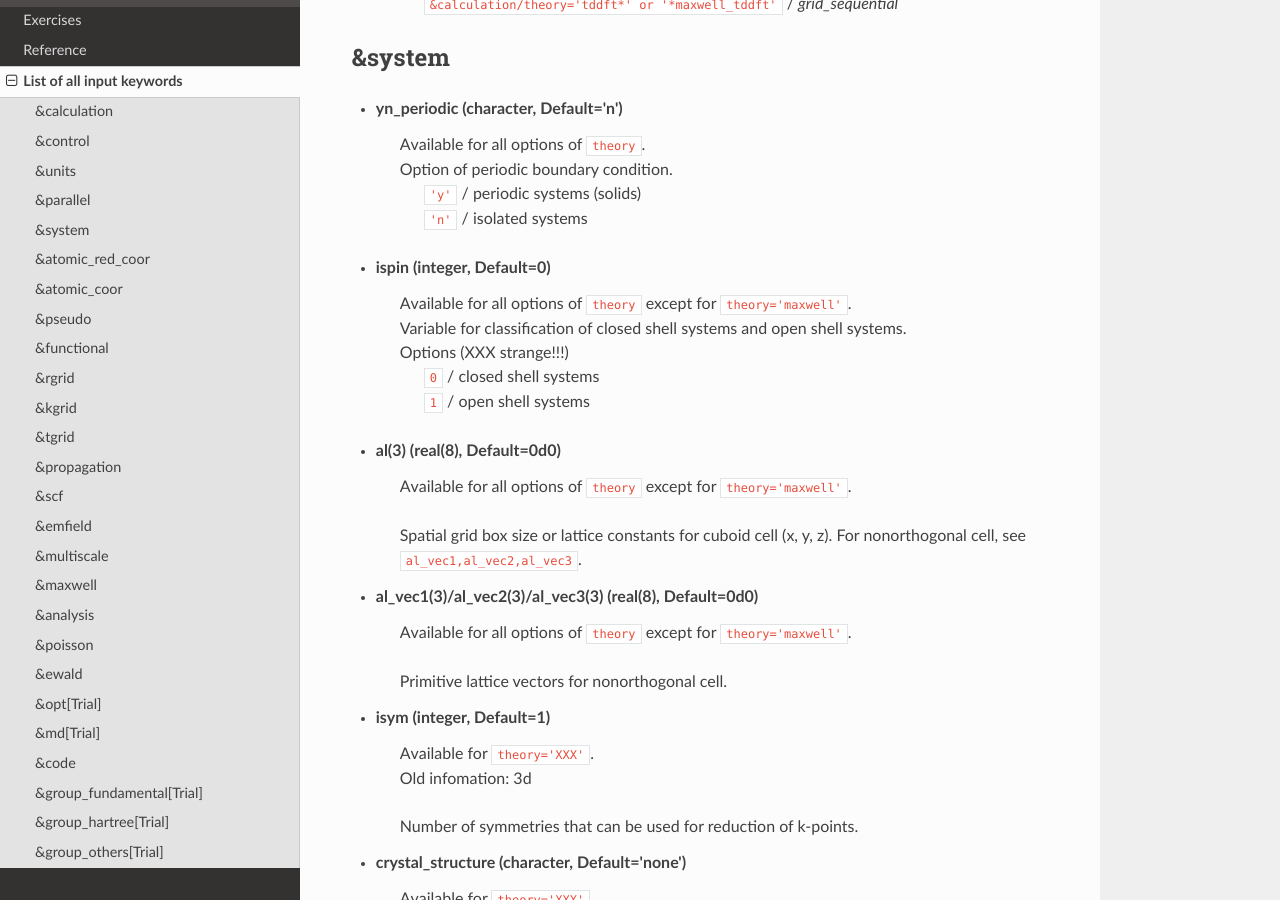
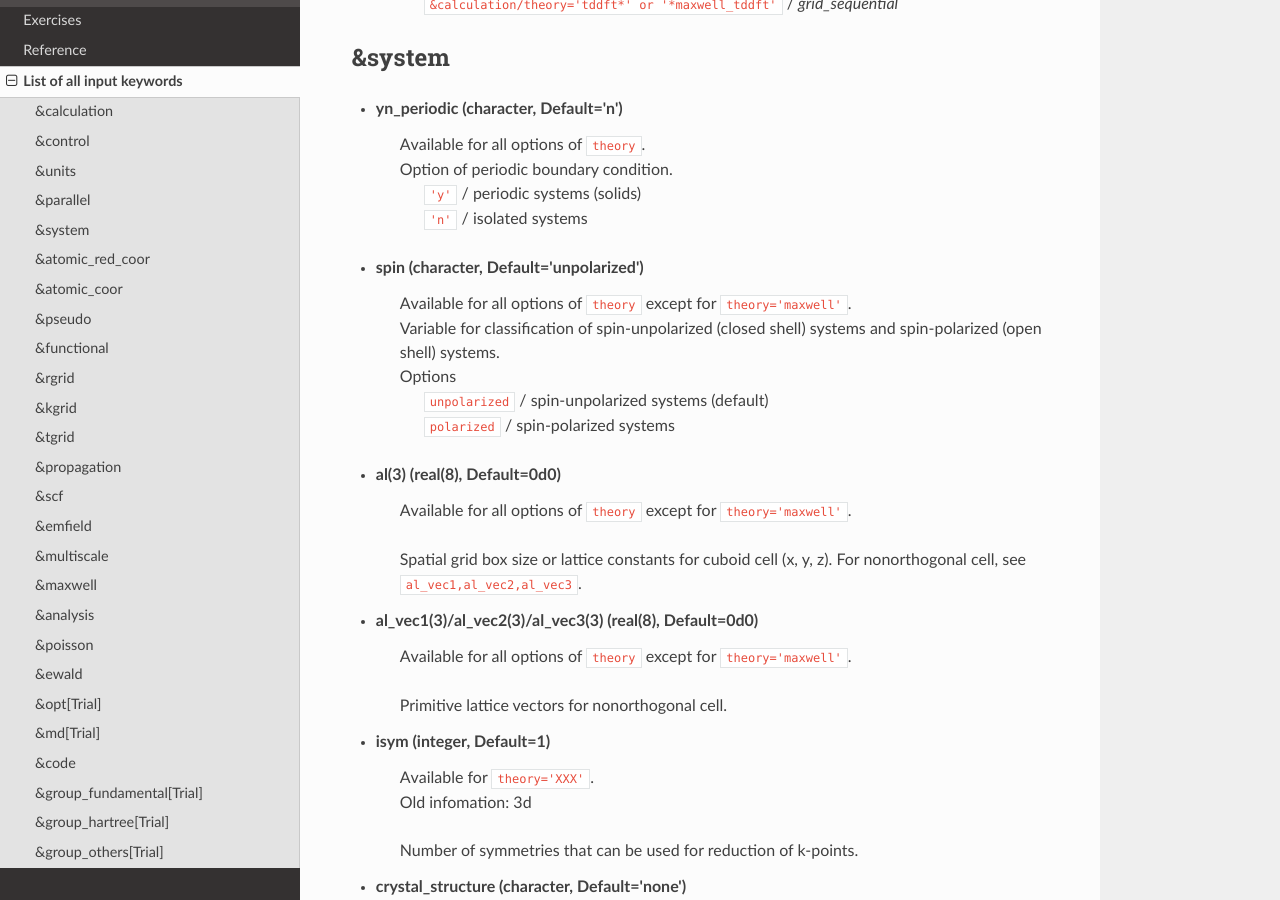
Before and after one commit to SALMON-TDDFT/SALMON-DOCS, a Sphinx documentation site: the page built from source/input_keyword_list.rst, in a window 1280 px wide and 900 px high, scrolled down 5452 px. Built offline with Sphinx 7.4.7 and the Read the Docs theme 2.0.0, drawn with Linux system fonts in a browser that asks for light colours; formulas are drawn with MathJax 3.

Commit message:
Update input_keyword_list.rst

```diff
--- a/source/input_keyword_list.rst
+++ b/source/input_keyword_list.rst
@@ -201,12 +201,12 @@ List of all input keywords
    |   ``'y'`` / periodic systems (solids)
    |   ``'n'`` / isolated systems
 
-- **ispin** (integer, Default=0)
+- **spin** (character, Default='unpolarized')
    | Available for all options of ``theory`` except for ``theory='maxwell'``.
-   | Variable for classification of closed shell systems and open shell systems.
-   | Options  (XXX strange!!!)
-   |   ``0`` / closed shell systems
-   |   ``1`` / open shell systems
+   | Variable for classification of spin-unpolarized (closed shell) systems and spin-polarized (open shell) systems.
+   | Options
+   |   ``unpolarized`` / spin-unpolarized systems (default)
+   |   ``polarized`` / spin-polarized systems
 
 - **al(3)** (real(8), Default=0d0)
    | Available for all options of ``theory`` except for ``theory='maxwell'``.
```
